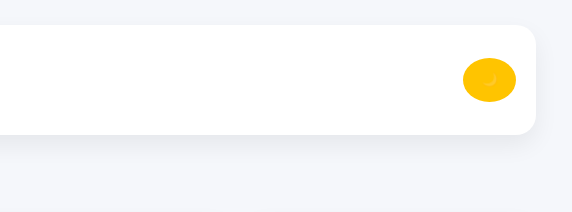
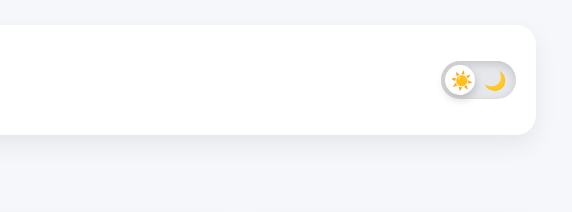
Before and after one commit to missbahia/calculsubway, a plain HTML site: page index.html in a window 1280 px wide. Shown: the top 212 px of the page, 554-1126 px from the left. Drawn offline with Linux system fonts and the light colour scheme.

Commit message:
Add files via upload

```diff
--- a/index.html
+++ b/index.html
@@ -24,7 +24,10 @@
             </div>
         </div>
 
-        <button id="themeBtn">🌙</button>
+        <div class="theme-toggle" id="themeBtn">
+    <span>☀️</span>
+    <span>🌙</span>
+</div>
 
     </header>
 
@@ -69,7 +72,7 @@
 
 </div>
 <footer>
-    <span>Caisse Calculator Canada</span>
+    <span>Caisse Calculator</span>
     <small>
         Designed & Developed by <b>otm05</b>
     </small>
--- a/script.js
+++ b/script.js
@@ -118,8 +118,10 @@ alert("Copied!");
 
 
 
-document.getElementById("themeBtn")
-.onclick=()=>{
+const themeBtn=document.getElementById("themeBtn");
+
+
+themeBtn.onclick=()=>{
 
 document.body.classList.toggle("dark");
 
--- a/style.css
+++ b/style.css
@@ -363,3 +363,73 @@ footer b{
     font-size:16px;
 
 }
+
+.theme-toggle{
+
+    width:75px;
+    height:38px;
+
+    background:#e5e7eb;
+
+    border-radius:50px;
+
+    display:flex;
+    align-items:center;
+    justify-content:space-around;
+
+    cursor:pointer;
+
+    position:relative;
+
+    padding:4px;
+
+    box-shadow:
+    inset 0 3px 8px rgba(0,0,0,.15);
+
+}
+
+
+
+.theme-toggle span{
+
+    font-size:18px;
+
+    z-index:2;
+
+}
+
+
+
+.theme-toggle::before{
+
+    content:"";
+
+    position:absolute;
+
+    width:30px;
+    height:30px;
+
+    background:white;
+
+    border-radius:50%;
+
+    left:4px;
+
+    transition:.35s ease;
+
+    box-shadow:
+    0 4px 10px rgba(0,0,0,.2);
+
+}
+
+
+
+/* Dark mode active */
+
+.dark .theme-toggle::before{
+
+    transform:translateX(37px);
+
+    background:#111827;
+
+}
```
